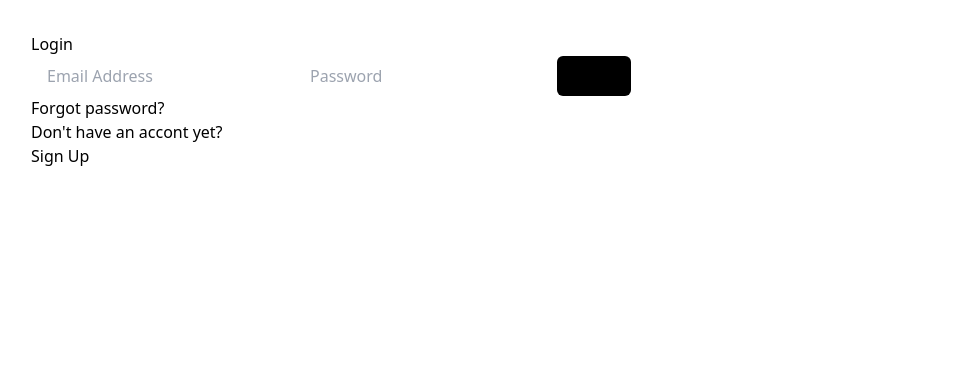
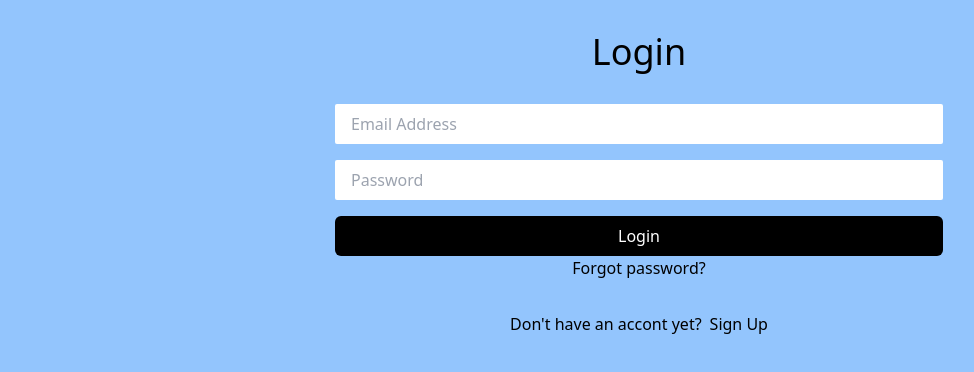
Before and after one commit to apella1/zima-ui, a React (Vite) app: page /login in a window 1280 px wide. Shown: the top 372 px of the page, without its empty margins (1-975 px from the left). Built offline with nearby package versions, Linux system fonts and the light colour scheme.

Commit message:
Complete login and sign up forms

```diff
--- /dev/null
+++ b/src/components/about/About.tsx
@@ -0,0 +1,7 @@
+export default function About() {
+  return (
+    <section id="about">
+      <h3>About Section</h3>
+    </section>
+  );
+}
--- /dev/null
+++ b/src/components/faq/FAQ.tsx
@@ -0,0 +1,7 @@
+export default function FAQ() {
+  return (
+    <section id="faq">
+      <h2>Frequently Asked Questions</h2>
+    </section>
+  );
+}
--- a/src/components/index.ts
+++ b/src/components/index.ts
@@ -2,3 +2,5 @@ export { default as Navbar } from "./navbar/Navbar";
 export { default as Footer } from "./footer/Footer";
 export { default as Header } from "./header/Header";
 export { default as ConditionPreview } from "./condition-preview/ConditionPreview";
+export { default as About } from "./about/About";
+export { default as FAQ } from "./faq/FAQ";
--- a/src/components/navbar/Navbar.tsx
+++ b/src/components/navbar/Navbar.tsx
@@ -1,18 +1,34 @@
 export default function Navbar() {
   const Menu = () => (
     <>
-      <a href="#home">Home</a>
-      <a href="#about">About</a>
-      <a href="/therapist">Therapist</a>
-      <a href="/conditions">Conditions</a>
-      <a href="/groups">Groups</a>
-      <a href="/login">Login</a>
-      <a href="/login">Sign Up</a>
-      <a href="#faq">FAQ</a>
+      <a href="#home" className="hover:underline">
+        Home
+      </a>
+      <a href="#about" className="hover:underline">
+        About
+      </a>
+      <a href="/therapist" className="hover:underline">
+        Therapist
+      </a>
+      <a href="/conditions" className="hover:underline">
+        Conditions
+      </a>
+      <a href="/groups" className="hover:underline">
+        Groups
+      </a>
+      <a href="/login" className="hover:underline">
+        Login
+      </a>
+      <a href="/login" className="hover:underline">
+        Sign Up
+      </a>
+      <a href="#faq" className="hover:underline">
+        FAQ
+      </a>
     </>
   );
   return (
-    <nav className="flex items-center justify-between">
+    <nav className="flex items-center justify-between p-4">
       <p className="text-xl">zima</p>
       <div className="flex items-center justify-center space-x-4">
         <Menu />
--- a/src/pages/home/Home.tsx
+++ b/src/pages/home/Home.tsx
@@ -1,11 +1,20 @@
-import { ConditionPreview, Footer, Header, Navbar } from "../../components";
+import {
+  ConditionPreview,
+  Footer,
+  Header,
+  Navbar,
+  FAQ,
+  About,
+} from "../../components";
 
 export default function Home() {
   return (
     <div className="p-4 bg-blue-300">
       <Navbar />
       <Header />
+      <About />
       <ConditionPreview />
+      <FAQ />
       <Footer />
     </div>
   );
--- a/src/pages/login/Login.tsx
+++ b/src/pages/login/Login.tsx
@@ -1,8 +1,12 @@
 export default function Login() {
   return (
-    <div className="flex flex-col p-8">
-      <h2>Login</h2>
-      <form action="" method="post">
+    <div className="flex flex-col h-screen p-8 bg-blue-300">
+      <h2 className="self-center mb-8 text-4xl">Login</h2>
+      <form
+        action=""
+        method="post"
+        className="flex flex-col self-center w-3/6 space-y-4"
+      >
         <input
           type="text"
           placeholder="Email Address"
@@ -16,11 +20,13 @@ export default function Login() {
         <input
           type="submit"
           value="Login"
-          className="px-4 py-2 bg-black rounded-md"
+          className="px-4 py-2 text-white bg-black rounded-md"
         />
       </form>
-      <a href="forgot">Forgot password?</a>
-      <div>
+      <a href="forgot" className="self-center">
+        Forgot password?
+      </a>
+      <div className="flex self-center p-4 m-4 space-x-2">
         <p>Don't have an accont yet?</p>
         <a href="/signup" className="hover:underline">
           Sign Up
--- a/src/pages/signup/Signup.tsx
+++ b/src/pages/signup/Signup.tsx
@@ -1,10 +1,14 @@
 export default function Signup() {
   return (
-    <div className="flex flex-col p-8">
-      <h2>Sign Up</h2>
-      <form action="" method="post" className="flex flex-col space-y-1">
+    <div className="flex flex-col h-screen p-8 bg-blue-300 space-y-4">
+      <h2 className="self-center text-4xl">Sign Up</h2>
+      <form
+        action=""
+        method="post"
+        className="flex flex-col self-center w-3/6 space-y-2"
+      >
         <label htmlFor="username">Username:</label>
-
+        <input type="text" className="px-4 py-2 rounded-sm" id="username" />
         <label htmlFor="email">Email Address:</label>
         <input id="email" type="email" className="px-4 py-2 rounded-sm" />
         <label htmlFor="username">Confirm Email:</label>
@@ -18,10 +22,10 @@ export default function Signup() {
         <input
           type="submit"
           value="Sign Up"
-          className="px-4 py-2 bg-black rounded-md"
+          className="px-4 py-2 text-white bg-black rounded-md"
         />
       </form>
-      <div>
+      <div className="flex self-center space-x-2">
         <p>Already have an account?</p>
         <a href="/login" className="hover:underline">
           Login
```
